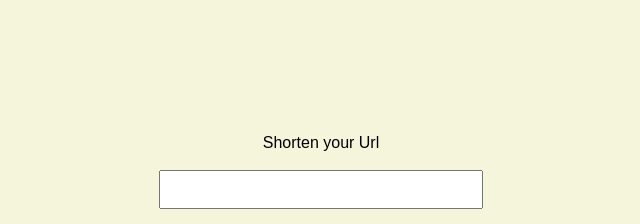
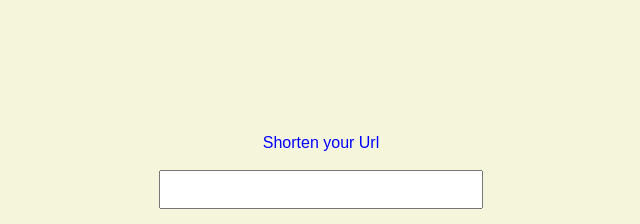
Before and after one commit to Anuraag-CH/url-shortener, a plain HTML site: page Frontend/index.html in a window 1280 px wide. Shown: the top 224 px of the page, without its empty margins (319-959 px from the left). Drawn offline with Linux system fonts and the light colour scheme; files that its build step writes are made by us from their sources.

Commit message:
change color

```diff
--- a/Frontend/styles.css
+++ b/Frontend/styles.css
@@ -38,6 +38,6 @@ a {
   height: 50vh;
 }
 
-.url {
-  color: aqua;
+.short {
+  color: blue;
 }
```
